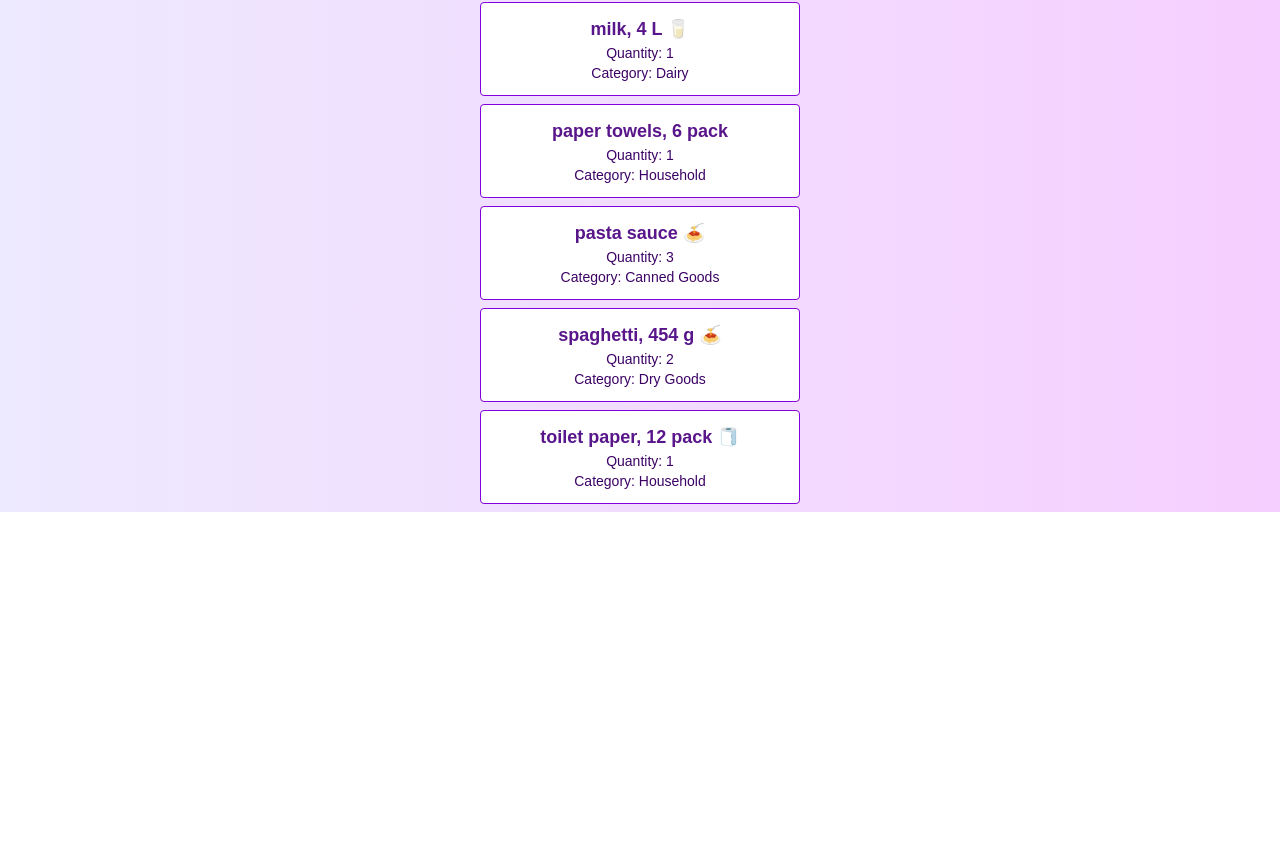
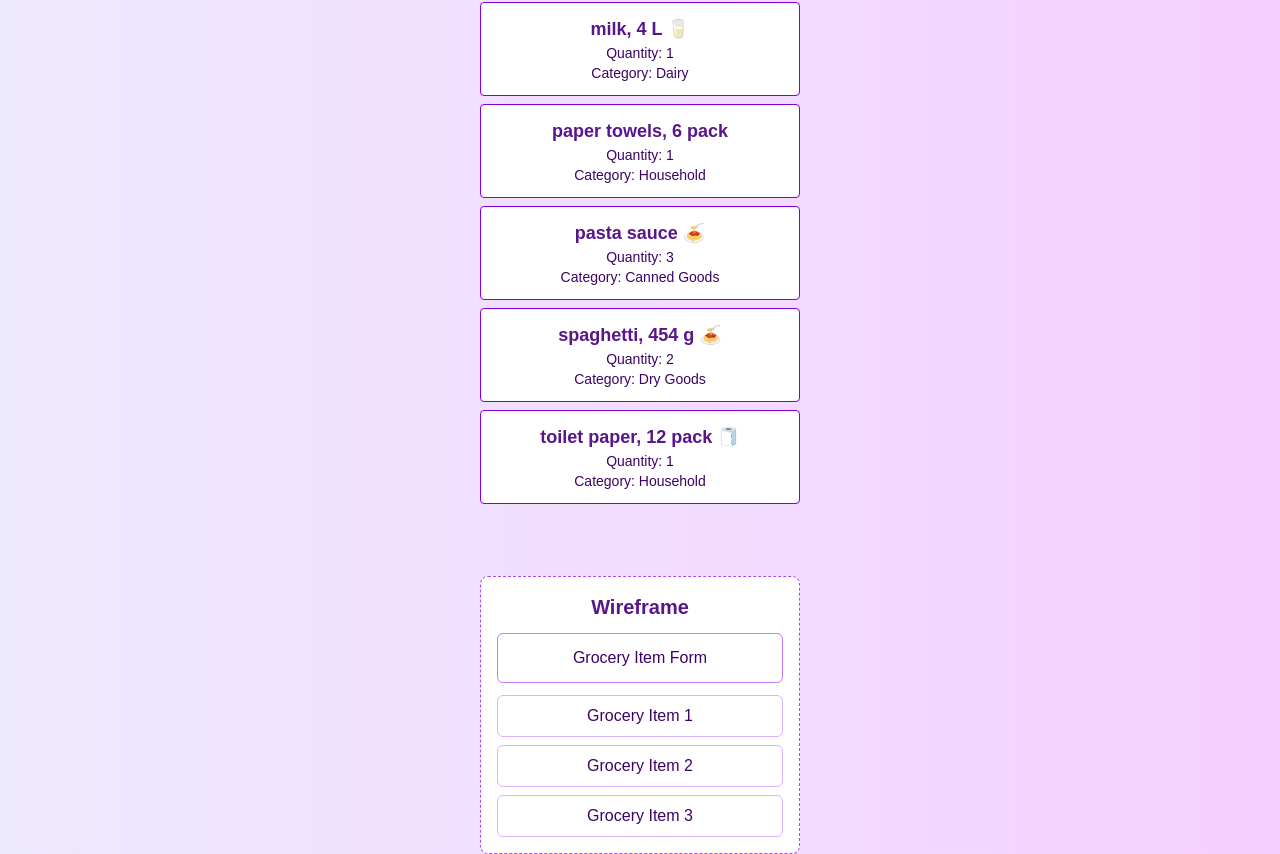
Before and after one commit to cresdom/cprg306-assignments, a Next.js app: page /week-7 in a window 1280 px wide. Shown: the part 1216-2070 px from the top of the page. Before the commit the page ends 1728 px from the top, so only its background shows below. Built offline with nearby package versions, Linux system fonts and the light colour scheme.

Commit message:
added simple wireframe mockup to week 7 page

```diff
--- a/app/week-7/page.js
+++ b/app/week-7/page.js
@@ -24,6 +24,18 @@ export default function Page() {
         <GroceryItemForm onAddItem={handleAddItem} />
 
         <ItemList items={items} />
+
+            <section className="mt-10 w-80 bg-white dark:bg-slate-900 border border-dashed border-purple-500 rounded-lg p-4">
+                <h2 className="text-xl font-bold text-center mb-3 text-purple-900 dark:text-purple-200">Wireframe</h2>
+
+                <div className="border border-purple-400 rounded-md p-3 mb-3 text-center">Grocery Item Form</div>
+
+                <div className="space-y-2">
+                    <div className="border border-purple-300 rounded-md p-2 text-center">Grocery Item 1</div>
+                    <div className="border border-purple-300 rounded-md p-2 text-center">Grocery Item 2</div>
+                    <div className="border border-purple-300 rounded-md p-2 text-center">Grocery Item 3</div>
+                </div>
+            </section>
         </main>
     );
 }
```
